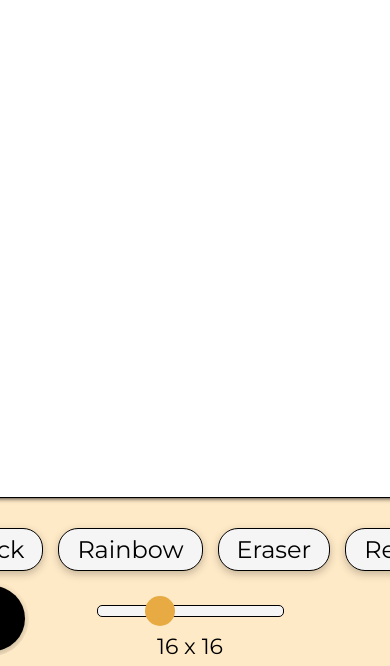
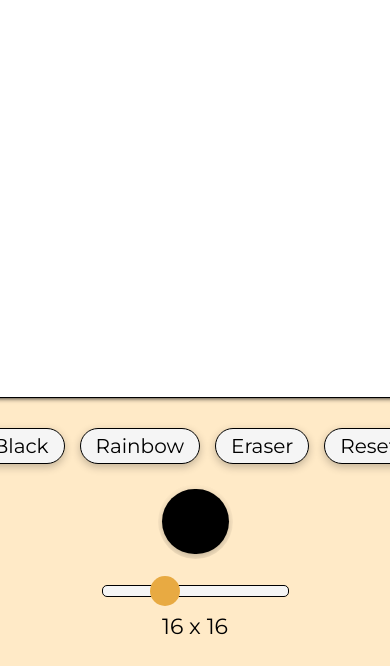
Before and after one commit to lukereed1/etch-a-sketch-TOP, a plain HTML site: page index.html in a window 390 px wide. Shown: the part 216-882 px from the top of the page. After the commit the page ends 856 px from the top, so only its background shows below. Drawn offline with Linux system fonts and the light colour scheme.

Commit message:
Added media query for <=560PX

```diff
--- a/styles.css
+++ b/styles.css
@@ -111,3 +111,27 @@ input:hover {
 #size {
 	font-size: 22px;
 }
+
+@media (max-width: 560px) {
+	#grid {
+		height: 400px;
+		width: 400px;
+	}
+
+	#settings-top > button {
+		font-size: 1.25rem;
+	}
+
+	#settings-bot {
+		flex-direction: column;
+		align-items: center;
+	}
+
+	#color-picker {
+		margin: 20px 0 10px 0;
+	}
+
+	#grid-edit {
+		margin: auto;
+	}
+}
```
